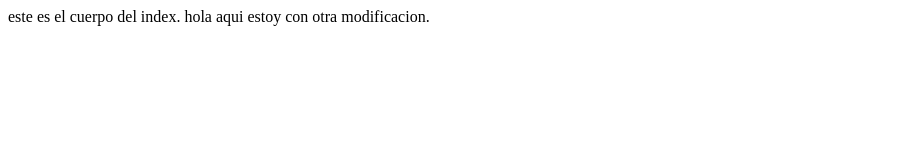
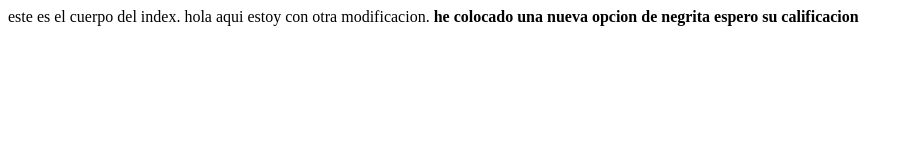
Before and after one commit to Daid1918/prueba2.0, a plain HTML site: page index.html in a window 1280 px wide. Shown: the whole page, without its empty margins (0-914 px from the left). Drawn offline with Linux system fonts and the light colour scheme.

Commit message:
he agregado la etiqueta strong

```diff
--- a/index.html
+++ b/index.html
@@ -7,5 +7,6 @@
 <body>
 este es el cuerpo del index.
 hola aqui estoy con otra modificacion.
+<strong>he colocado una nueva opcion de negrita espero su calificacion</strong>
 </body>
 </html>
```
